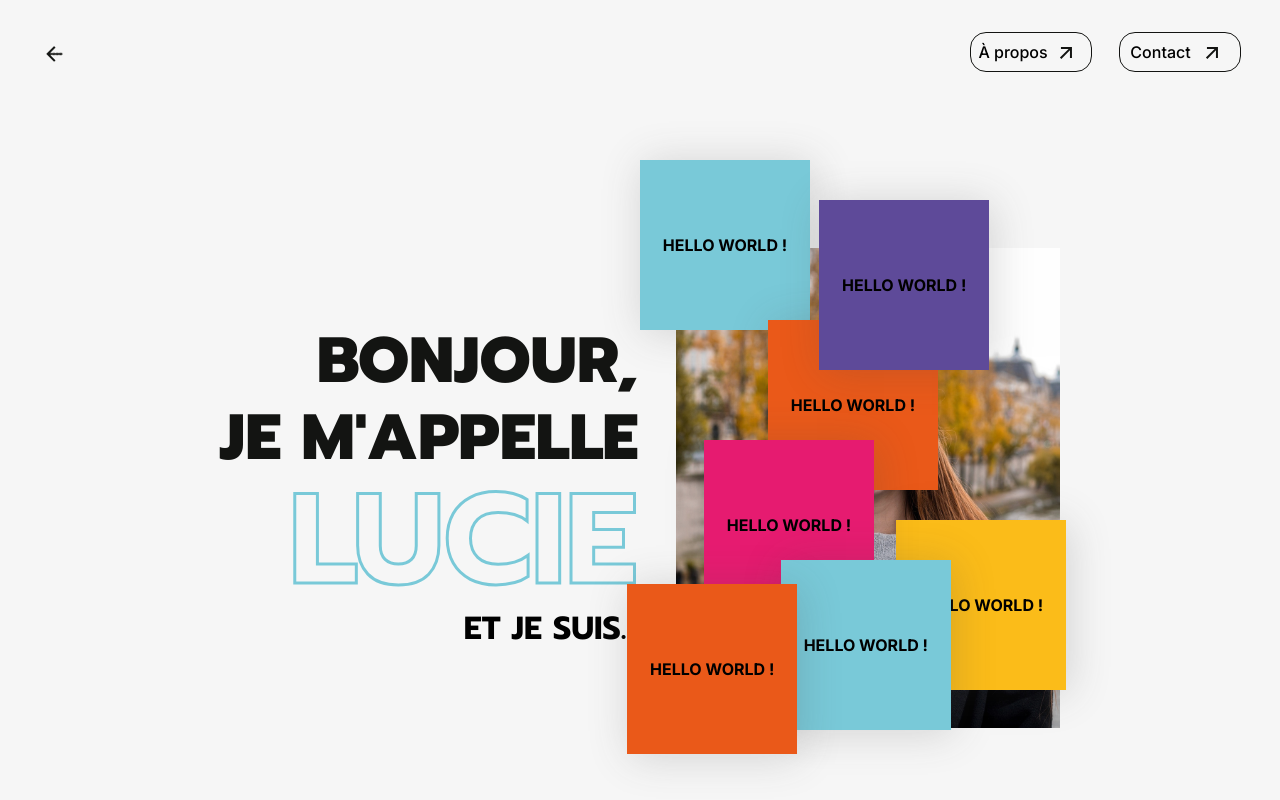
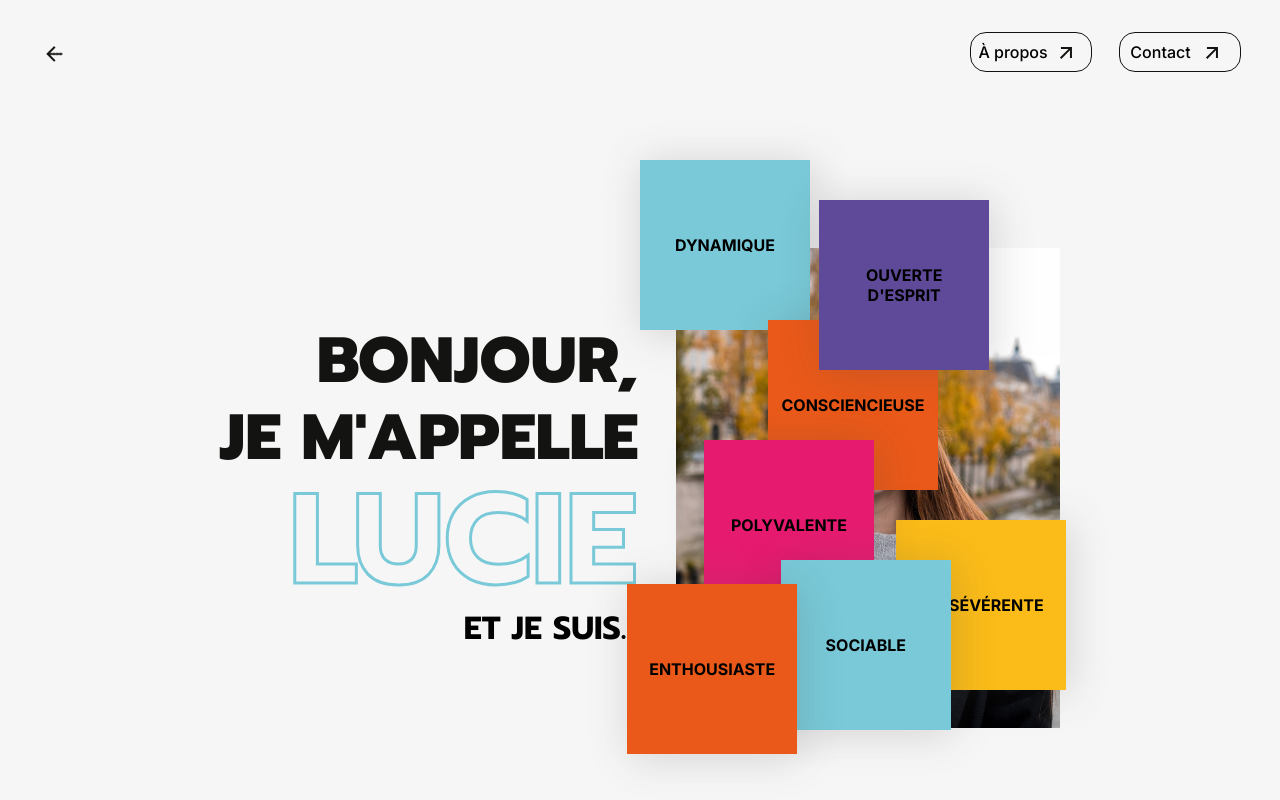
Before and after one commit to Lu6A/Portfolio, a Vue app: page /#/about in a window 1280 px wide. Shown: the top 800 px of the page. Built offline with nearby package versions, Linux system fonts and the light colour scheme.

Commit message:
added qualities

```diff
--- a/src/components/AboutPage.vue
+++ b/src/components/AboutPage.vue
@@ -1,12 +1,12 @@
 <template>
     <NavBar/>
-    <PostItComponent :style = "{'background-color' : '#79C9D8'}" top="20%" left="50%"/>
-    <PostItComponent :style = "{'background-color' : '#EA5919'}" top="40%" left="60%"/>
-    <PostItComponent :style = "{'background-color' : '#FBBC19'}" top="65%" left="70%"/>
-    <PostItComponent :style = "{'background-color' : '#E61B70'}" top="55%" left="55%"/>
-    <PostItComponent :style = "{'background-color' : '#5E4A99'}" top="25%" left="64%"/>
-    <PostItComponent :style = "{'background-color' : '#79C9D8'}" top="70%" left="61%"/>
-    <PostItComponent :style = "{'background-color' : '#EA5919'}" top="73%" left="49%"/>
+    <PostItComponent :style = "{'background-color' : '#79C9D8'}" top="20%" left="50%" contenu="dynamique"/>
+    <PostItComponent :style = "{'background-color' : '#EA5919'}" top="40%" left="60%" contenu="consciencieuse"/>
+    <PostItComponent :style = "{'background-color' : '#FBBC19'}" top="65%" left="70%" contenu="persévérente"/>
+    <PostItComponent :style = "{'background-color' : '#E61B70'}" top="55%" left="55%" contenu="polyvalente"/>
+    <PostItComponent :style = "{'background-color' : '#5E4A99'}" top="25%" left="64%" contenu="ouverte d'esprit"/>
+    <PostItComponent :style = "{'background-color' : '#79C9D8'}" top="70%" left="61%" contenu="sociable"/>
+    <PostItComponent :style = "{'background-color' : '#EA5919'}" top="73%" left="49%" contenu="enthousiaste"/>
     <div class = "presentationContainer">
         <div class = "textContainer">
         <h1>BONJOUR,</h1>
--- a/src/components/PostItComponent.vue
+++ b/src/components/PostItComponent.vue
@@ -20,11 +20,14 @@ export default {
       type: String,
       default: "10px"
     },
+    contenu : {
+      type : String,
+      default : 'hello world !'
+    }
   },
   data() {
     return {
       uniqueId: Math.random().toString(36).substring(2, 9),
-      contenu : 'hello world !',
       postItStyle: {
         top: this.top,
         left: this.left,
@@ -103,6 +106,7 @@ export default {
 p{
   text-transform : uppercase;
   font-weight : 700;
+  text-align : center;
 }
 .post-it {
   box-shadow: 3px 3px 40px rgba(70,70,70,0.2);
```
